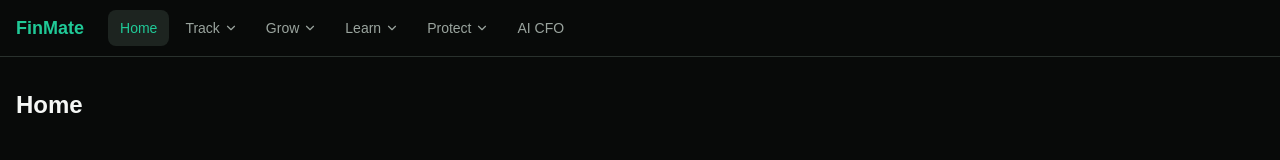
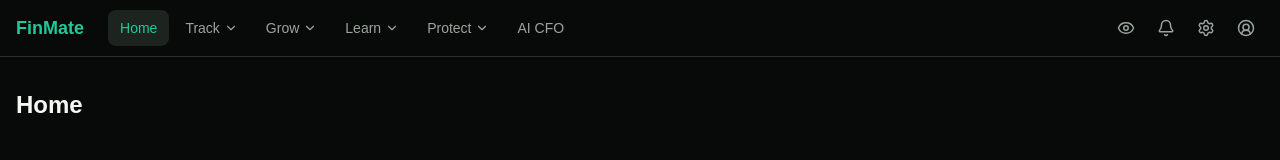
Before and after one commit to Ayushyeole18/finmate, a React (Vite) app in the folder frontend/: page / in a window 1280 px wide. Shown: the top 160 px of the page. Built offline with nearby package versions, Linux system fonts and the light colour scheme.

Commit message:
feat: add balance visibility toggle and right-side nav icons

```diff
--- a/frontend/src/App.tsx
+++ b/frontend/src/App.tsx
@@ -1,4 +1,5 @@
 import { BrowserRouter, Routes, Route } from "react-router-dom";
+import { BalanceVisibilityProvider } from "./context/BalanceVisibilityContext";
 import Navbar from "./components/Navbar";
 import Home from "./pages/Home";
 import Track from "./pages/Track";
@@ -9,6 +10,7 @@ import AICFO from "./pages/AICFO";
 
 function App() {
   return (
+    <BalanceVisibilityProvider>
       <BrowserRouter>
         <div className="min-h-screen bg-background text-foreground">
           <Navbar />
@@ -24,6 +26,7 @@ function App() {
           </main>
         </div>
       </BrowserRouter>
+    </BalanceVisibilityProvider>
   );
 }
 
--- a/frontend/src/components/Navbar.tsx
+++ b/frontend/src/components/Navbar.tsx
@@ -1,11 +1,12 @@
 import { NavLink } from "react-router-dom";
-import { ChevronDown } from "lucide-react";
+import { ChevronDown, Eye, EyeOff, Bell, Settings, CircleUserRound } from "lucide-react";
 import {
   DropdownMenu,
   DropdownMenuContent,
   DropdownMenuItem,
   DropdownMenuTrigger,
 } from "@/components/ui/dropdown-menu";
+import { useBalanceVisibility } from "@/context/BalanceVisibilityContext";
 
 const navLinkClass = ({ isActive }: { isActive: boolean }) =>
   `px-3 py-2 text-sm font-medium rounded-md transition-colors ${
@@ -16,6 +17,9 @@ const navLinkClass = ({ isActive }: { isActive: boolean }) =>
 
 const dropdownTriggerClass =
   "flex items-center gap-1 px-3 py-2 text-sm font-medium rounded-md text-muted-foreground hover:text-foreground hover:bg-accent transition-colors outline-none";
+
+const iconButtonClass =
+  "flex items-center justify-center size-9 rounded-md text-muted-foreground hover:text-foreground hover:bg-accent transition-colors";
 
 type NavDropdownProps = {
   label: string;
@@ -41,6 +45,8 @@ function NavDropdown({ label, items }: NavDropdownProps) {
 }
 
 export default function Navbar() {
+  const { hidden, toggle } = useBalanceVisibility();
+
   return (
     <nav className="border-b border-border bg-background">
       <div className="max-w-7xl mx-auto px-4 flex items-center justify-between h-14">
@@ -71,6 +77,27 @@ export default function Navbar() {
             </NavLink>
           </div>
         </div>
+
+        <div className="flex items-center gap-1">
+          <button
+            type="button"
+            onClick={toggle}
+            className={iconButtonClass}
+            aria-label={hidden ? "Show balances" : "Hide balances"}
+            title={hidden ? "Show balances" : "Hide balances"}
+          >
+            {hidden ? <EyeOff className="size-4.5" /> : <Eye className="size-4.5" />}
+          </button>
+          <button type="button" className={iconButtonClass} aria-label="Notifications">
+            <Bell className="size-4.5" />
+          </button>
+          <button type="button" className={iconButtonClass} aria-label="Settings">
+            <Settings className="size-4.5" />
+          </button>
+          <button type="button" className={iconButtonClass} aria-label="Profile">
+            <CircleUserRound className="size-4.5" />
+          </button>
+        </div>
       </div>
     </nav>
   );
--- /dev/null
+++ b/frontend/src/context/BalanceVisibilityContext.tsx
@@ -0,0 +1,32 @@
+import { createContext, useContext, useState, type ReactNode } from "react";
+
+type BalanceVisibilityContextType = {
+  hidden: boolean;
+  toggle: () => void;
+};
+
+const BalanceVisibilityContext = createContext<BalanceVisibilityContextType | undefined>(
+  undefined
+);
+
+export function BalanceVisibilityProvider({ children }: { children: ReactNode }) {
+  const [hidden, setHidden] = useState(false);
+
+  const toggle = () => setHidden((prev) => !prev);
+
+  return (
+    <BalanceVisibilityContext.Provider value={{ hidden, toggle }}>
+      {children}
+    </BalanceVisibilityContext.Provider>
+  );
+}
+
+export function useBalanceVisibility() {
+  const context = useContext(BalanceVisibilityContext);
+  if (!context) {
+    throw new Error(
+      "useBalanceVisibility must be used within a BalanceVisibilityProvider"
+    );
+  }
+  return context;
+}
```
Lines whose indentation alone changed are shown as unchanged.
